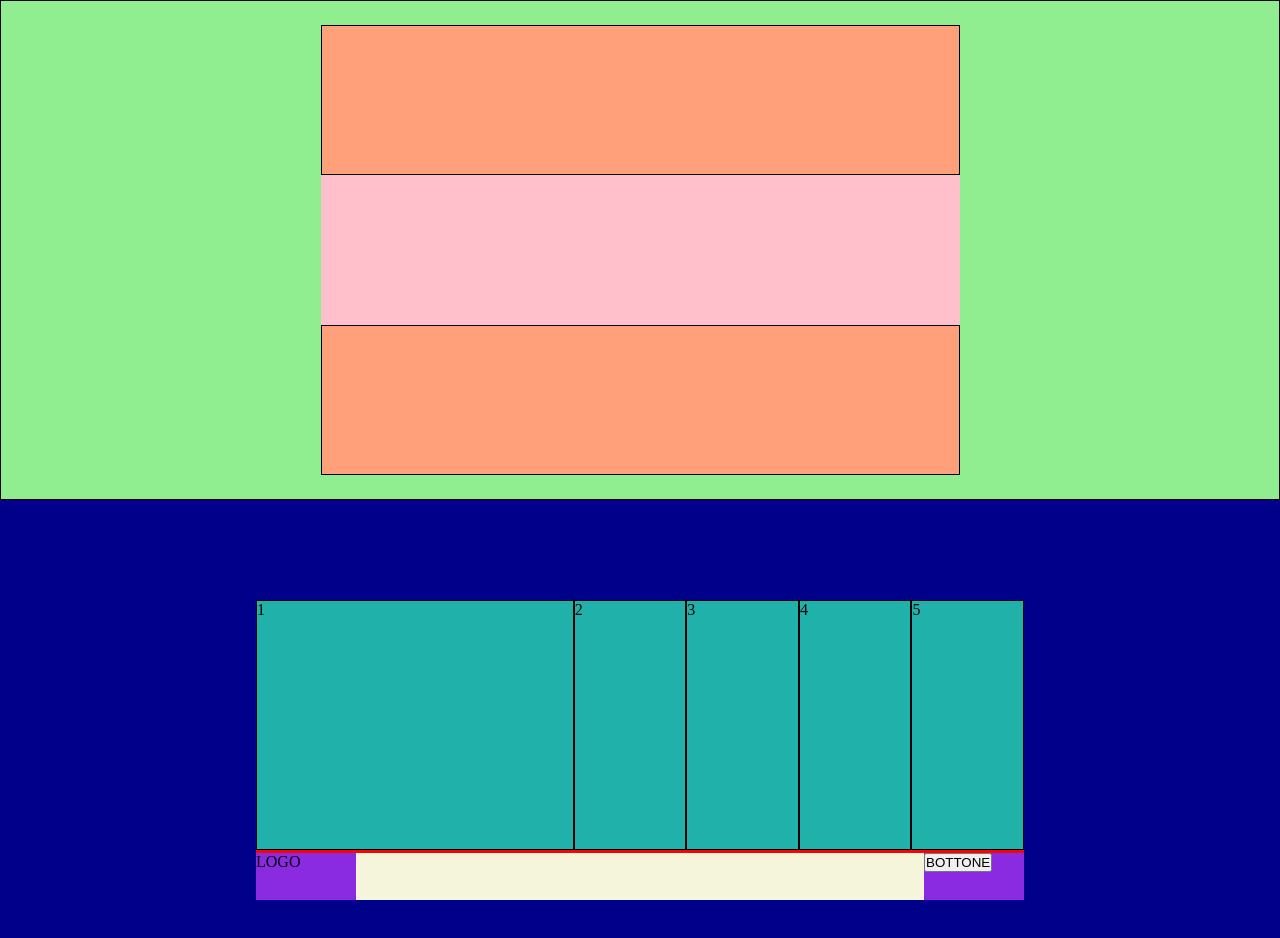
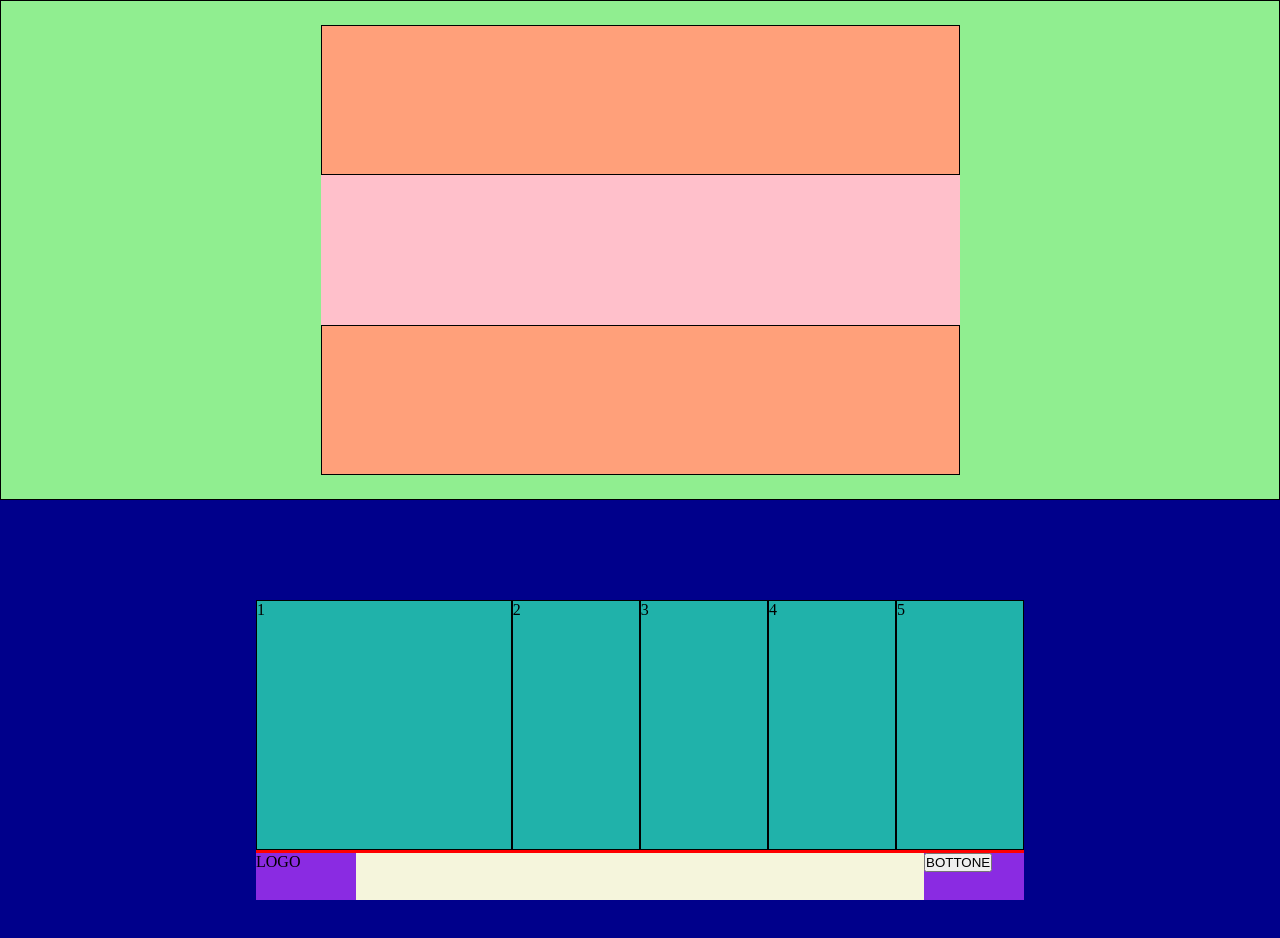
Before and after one commit to TullioTambone/htmlcss-struttura-discord, a plain HTML site: page index.html in a window 1280 px wide. Shown: the part 800-1738 px from the top of the page. Drawn offline with Linux system fonts and the light colour scheme.

Commit message:
aggiusti sul footer

```diff
--- a/assets/css/style.css
+++ b/assets/css/style.css
@@ -105,14 +105,20 @@ footer{
 
 .f-sub-box{
     border: 1px solid black;
+    width: 20%;
 }
 
-/*per rendere il primo figlio più grosso*/
+.f-1{
+    width: 40%;
+}
+
+/*per rendere il primo figlio più grosso
 .f-box .f-sub-box:nth-of-type(1) {flex-grow: 3;}
 .f-box .f-sub-box:nth-of-type(2) {flex-grow: 1;}
 .f-box .f-sub-box:nth-of-type(3) {flex-grow: 1;}
 .f-box .f-sub-box:nth-of-type(4) {flex-grow: 1;}
 .f-box .f-sub-box:nth-of-type(5) {flex-grow: 1;}
+*/
 
 /*sub-footer*/
 .sub-f{
@@ -125,7 +131,6 @@ footer{
 }
 
 .logo-f, .bottone-f{
-
     width: 100px;
     background-color: blueviolet;
 }
--- a/index.html
+++ b/index.html
@@ -82,7 +82,7 @@
     <footer>
         <div class="f-box">
             <!--i 5 contenitori del footer-->
-            <div class="f-sub-box">1</div>
+            <div class="f-sub-box f-1">1</div>
             <div class="f-sub-box">2</div>
             <div class="f-sub-box">3</div>
             <div class="f-sub-box">4</div>
```
